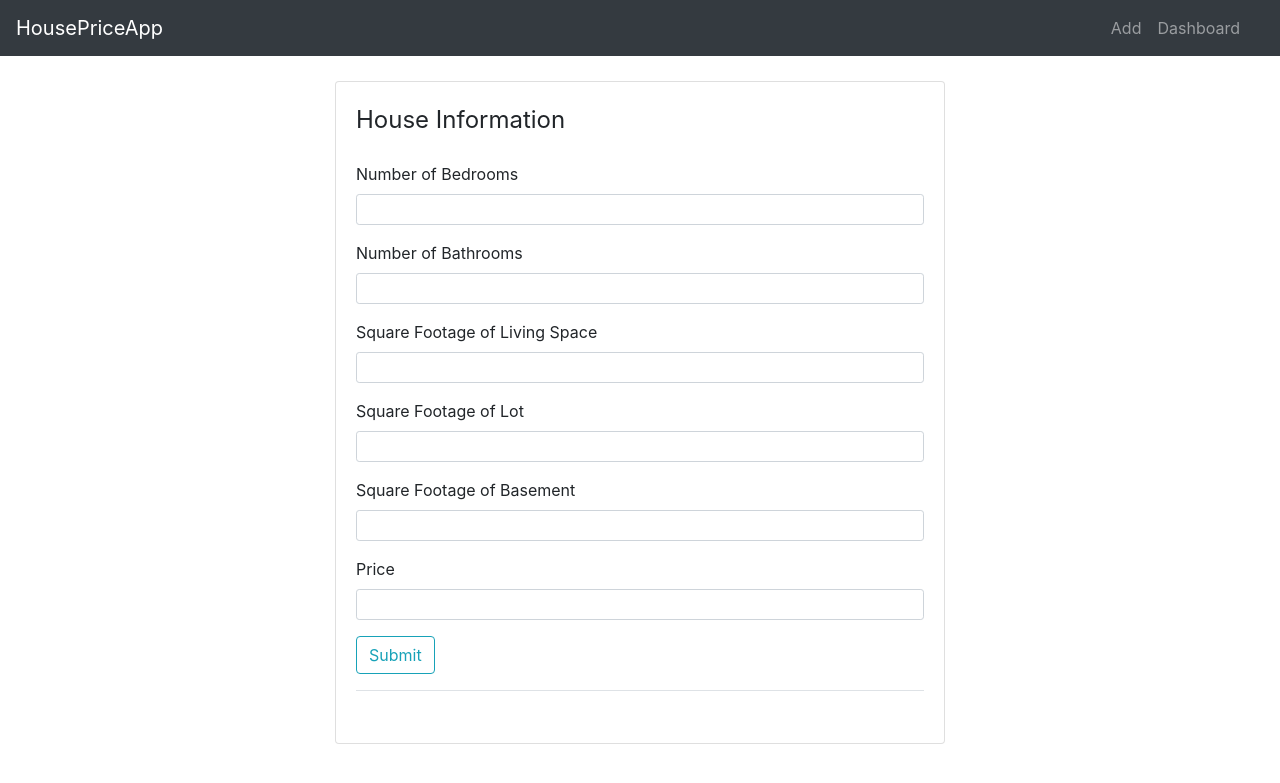
After one commit to jackson9413/flask-house-price, a Flask app: page /add in a window 1280 px wide. The commit adds this page. Shown: the top 783 px of the page. Run offline with Flask 3, Linux system fonts and the light colour scheme; some libraries are stand-ins or nearby versions.

Commit message:
add form

```diff
--- /dev/null
+++ b/application/form.py
@@ -0,0 +1,12 @@
+from flask_wtf import FlaskForm
+from wtforms import StringField, SubmitField, IntegerField
+from wtforms.validators import DataRequired
+
+class UserInputForm(FlaskForm):
+    num_bedrooms = IntegerField('Number of Bedrooms', validators=[DataRequired()])
+    num_bathrooms = IntegerField('Number of Bathrooms', validators=[DataRequired()])
+    sqft_living = IntegerField('Square Footage of Living Space', validators=[DataRequired()])
+    sqft_above = IntegerField('Square Footage of Lot', validators=[DataRequired()])
+    sqft_basement = IntegerField('Square Footage of Basement', validators=[DataRequired()])
+    price = IntegerField('Price', validators=[DataRequired()])
+    submit = SubmitField('Submit')
--- a/application/routes.py
+++ b/application/routes.py
@@ -4,8 +4,10 @@ import plotly.express as px
 from plotly import utils
 import plotly
 import json
-from application import app
-from flask import render_template
+from application import app, db
+from flask import render_template, flash, redirect, url_for, get_flashed_messages
+from application.form import UserInputForm
+from application.models import House
 
 
 @app.route('/')
@@ -27,7 +29,7 @@ def index():
     graphJSON2 = json.dumps(fig2, cls=plotly.utils.PlotlyJSONEncoder)
 
     # use plotly to create a box plot to show the relationship between the number of bedrooms and the price
-    fig3 = px.box(df, x='bedrooms', y='price', title='Price vs Bedrooms', height=500, width=700)
+    fig3 = px.box(df[df['bedrooms'] <= 6], x='bedrooms', y='price', title='Price vs Bedrooms', height=500, width=700)
 
     # convert the figure to a json object by using the utils.PlotlyJSONEncoder
     graphJSON3 = json.dumps(fig3, cls=plotly.utils.PlotlyJSONEncoder)
@@ -37,3 +39,19 @@ def index():
 @app.route('/layout')
 def layout():
     return render_template('layout.html')
+
+@app.route('/add', methods=['GET', 'POST'])
+def add():
+    form = UserInputForm()
+    if form.validate_on_submit():
+        entry = House(num_bedrooms=form.num_bedrooms.data,
+                      num_bathrooms=form.num_bathrooms.data,
+                      sqft_living=form.sqft_living.data,
+                      sqft_above=form.sqft_above.data,
+                      sqft_basement=form.sqft_basement.data,
+                      price=form.price.data)
+        db.session.add(entry)
+        db.session.commit()
+        flash("Successful entry", "success")
+        return redirect(url_for('index'))
+    return render_template('add.html', title = 'add', form=form)
--- /dev/null
+++ b/application/templates/add.html
@@ -0,0 +1,58 @@
+{% extends 'layout.html' %}
+{% block content %}
+<div class="col-xs-10 col-sm-6 col-md-6 ml-auto mr-auto">
+    <div class="card card-style mb-2">
+        <div class="card-body">
+            <form action="" method="POST">
+                {{ form.csrf_token() }}
+                <fieldset class="form-group">
+                    <legend class="mb-4">House Information</legend>
+                    <div class="form-group">
+                        {{ form.num_bedrooms.label(class="form-control-label") }}
+                        {% if form.num_bedrooms.errors %}
+                        {{ form.num_bedrooms(class="form-control form-control-sm is-invalid") }}
+                        {% for error in form.num_bedrooms.errors %}
+                        <div class="invalid-feedback">
+                            <span>{{error}}</span>
+                        </div>
+                        {% endfor %}
+                        {% else %}
+                        {{ form.num_bedrooms(class="form-control form-control-sm") }}
+                        {% endif %}
+                    </div>
+
+                    <div class="form-group">
+                        {{ form.num_bathrooms.label(class = "form-control-label") }}
+                        {{ form.num_bathrooms(class = "form-control form-control-sm") }}
+                    </div>
+
+                    <div class="form-group">
+                        {{ form.sqft_living.label(class = "form-control-label") }}
+                        {{ form.sqft_living(class = "form-control form-control-sm") }}
+                    </div>
+
+                    <div class="form-group">
+                        {{ form.sqft_above.label(class = "form-control-label") }}
+                        {{ form.sqft_above(class = "form-control form-control-sm") }}
+                    </div>
+
+                    <div class="form-group">
+                        {{ form.sqft_basement.label(class = "form-control-label") }}
+                        {{ form.sqft_basement(class = "form-control form-control-sm") }}
+                    </div>
+
+                    <div class="form-group">
+                        {{ form.price.label(class = "form-control-label") }}
+                        {{ form.price(class = "form-control form-control-sm") }}
+                    </div>
+
+                    <div class="form-group border-bottom pb-3">
+                        {{ form.submit(class="btn btn-outline-info")}}
+                    </div>
+                </fieldset>
+            </form>
+        </div>
+    </div>
+</div>
+
+{% endblock %}
--- a/application/templates/layout.html
+++ b/application/templates/layout.html
@@ -9,6 +9,9 @@
     <link rel="stylesheet"
         href="https://maxcdn.bootstrapcdn.com/bootstrap/4.0.0/css/bootstrap.min.css"
         integrity="sha384-Gn5384xqQ1aoWXA+058RXPxPg6fy4IWvTNh0E263XmFcJlSAwiGgFAW/dAiS6JXm" crossorigin="anonymous">
+    <link rel="stylesheet" href="https://cdn.jsdelivr.net/npm/apexcharts@3.28.0/dist/apexcharts.min.css">
+    <script src="https://cdn.jsdelivr.net/npm/apexcharts@3.28.0/dist/apexcharts.min.js"></script>
+    <script src="https://cdn.plot.ly/plotly-latest.min.js"></script>
     <script src="https://cdn.jsdelivr.net/npm/chart.js@2.8.0"></script>
     {% if title %}
         <title>HousePriceApp - {{ title }}</title>
@@ -64,8 +67,6 @@
     <script src="https://maxcdn.bootstrapcdn.com/bootstrap/4.0.0/js/bootstrap.min.js"
         integrity="sha384-JZR6Spejh4U02d8jOt6vLEHfe/JQGiRRSQQxSfFWpi1MquVdAyjUar5+76PVCmYl"
         crossorigin="anonymous"></script>
-    <script src="https://cdn.jsdelivr.net/npm/apexcharts@3.28.0/dist/apexcharts.min.js"></script>
-    <script src="https://cdn.plot.ly/plotly-latest.min.js"></script>
 </body>
 
 </html>
```
Also changed, not shown: application/templates/index.html (+13 -33 lines).
